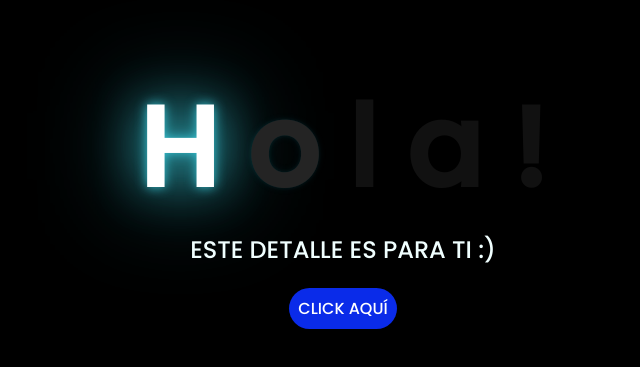
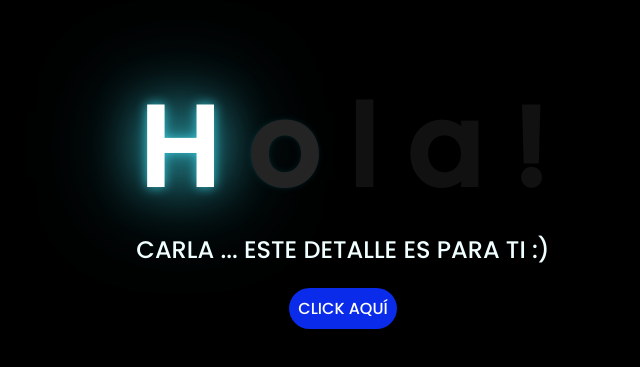
Before and after one commit to fernadorsol/fernadorsol.github.io, a plain HTML site: page index.html in a window 1280 px wide. Shown: the part 139-506 px from the top of the page, without its empty margins (305-945 px from the left). Drawn offline with Linux system fonts and the light colour scheme.

Commit message:
Update index.html
name person

```diff
--- a/index.html
+++ b/index.html
@@ -19,7 +19,7 @@
         <span>!</span>
     </div>
     <div class="description">
-        <span>ESTE DETALLE ES PARA TI :)</span>
+        <span>CARLA ... ESTE DETALLE ES PARA TI :)</span>
     </div>
     <div class="button">
         <button class="botones">
```
